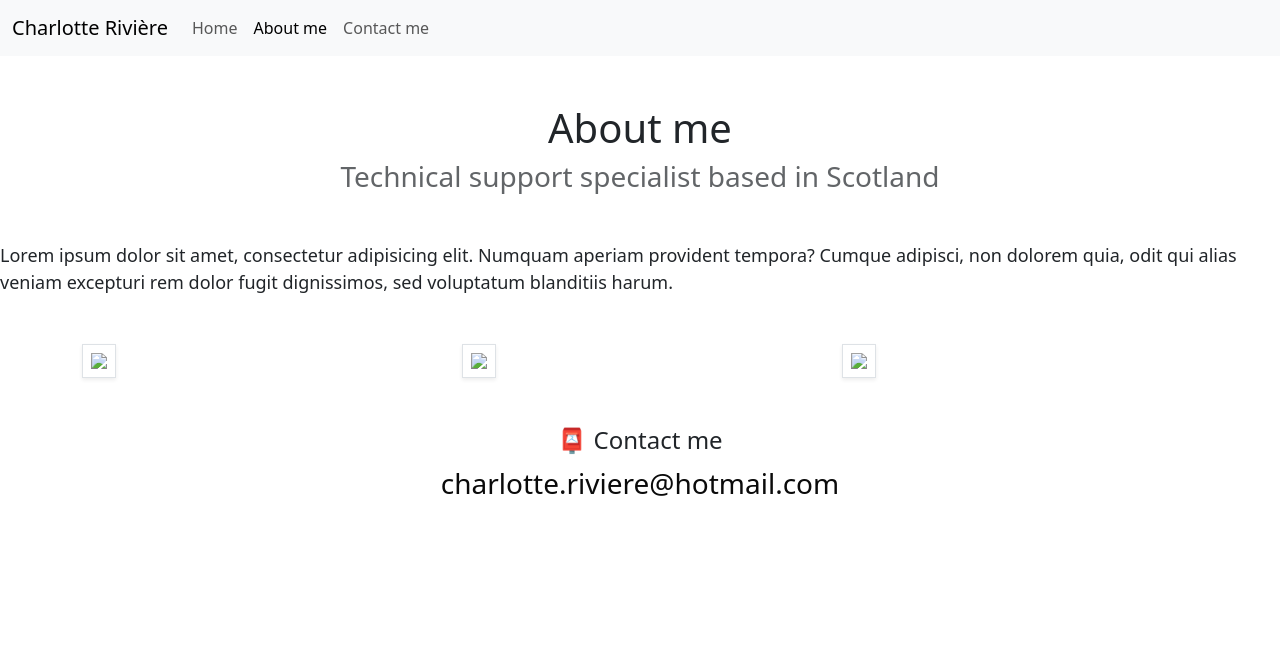
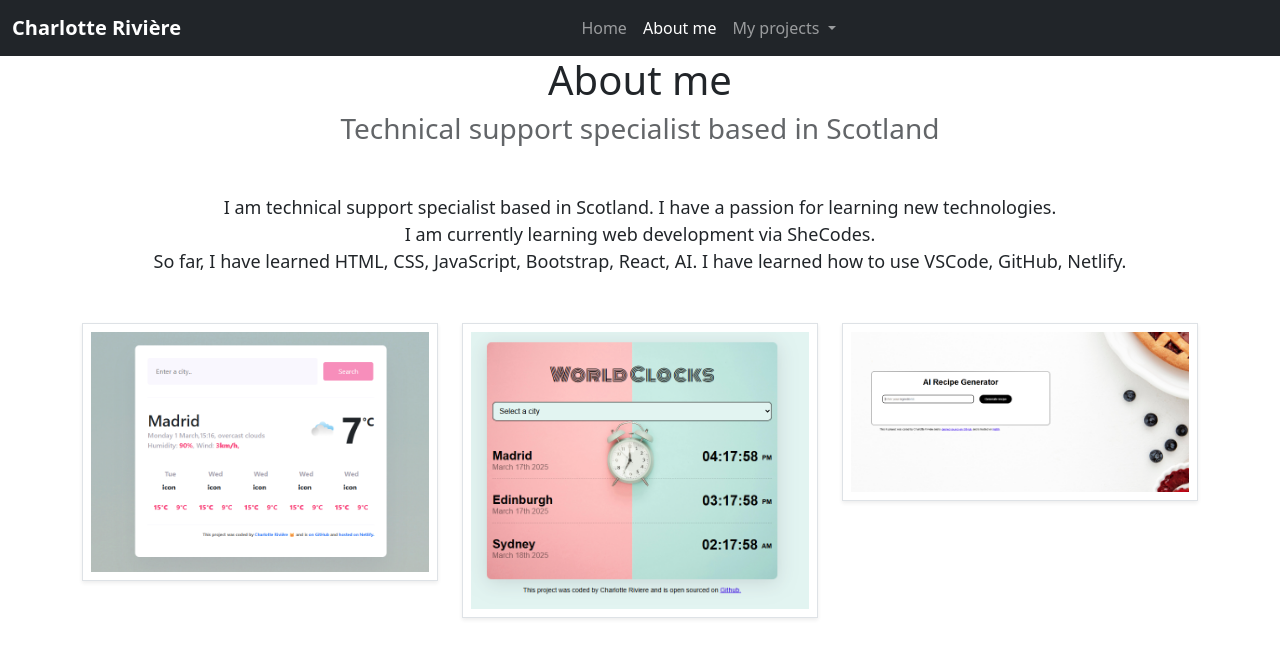
Before and after one commit to Charlotte0211/Portfolio-Charlotte-Riviere, a plain HTML site: page about.html in a window 1280 px wide. Drawn offline with nearby package versions, Linux system fonts and the light colour scheme; files that its build step writes are made by us from their sources.

Commit message:
Update about.html

```diff
--- a/about.html
+++ b/about.html
@@ -14,72 +14,68 @@
     <title>About Charlotte Rivière</title>
   </head>
     <body>
-      <nav class="navbar navbar-expand-lg bg-body-tertiary mb-5">
+      <nav class="navbar navbar-expand-md navbar-dark bg-dark">
   <div class="container-fluid">
-          <a class="navbar-brand" href="index.html">Charlotte Rivière</a>
-          <button
-            class="navbar-toggler"
-            type="button"
-            data-bs-toggle="collapse"
-            data-bs-target="#navbarNav"
-            aria-controls="navbarNav"
-            aria-expanded="false"
-            aria-label="Toggle navigation"
-          >
+    <a class="navbar-brand fw-bold" href="#">Charlotte Rivière</a>
+    <button class="navbar-toggler" type="button" data-bs-toggle="collapse" data-bs-target="#navbarSupportedContent" aria-controls="navbarSupportedContent" aria-expanded="false" aria-label="Toggle navigation">
       <span class="navbar-toggler-icon"></span>
     </button>
-          <div class="collapse navbar-collapse" id="navbarNav">
-            <ul class="navbar-nav">
+    <div class="collapse navbar-collapse" id="navbarSupportedContent">
+      <ul class="navbar-nav mx-auto mb-2 mb-lg-0">
         <li class="nav-item">
-                <a class="nav-link" aria-current="page" href="index.html"
-                  >Home</a
-                >
+          <a class="nav-link" aria-current="page" href="./index.html">Home</a>
         </li>
          <li class="nav-item">
-                <a class="nav-link active" href="about.html">About me</a>
+          <a class="nav-link active" href="#">About me</a>
         </li>
-              <li class="nav-item">
-                <a class="nav-link" href="about.html#contact">Contact me</a>
+                <li class="nav-item dropdown">
+          <a class="nav-link dropdown-toggle" href="#" id="navbarDropdown" role="button" data-bs-toggle="dropdown" aria-expanded="false">
+            My projects
+          </a>
+          <ul class="dropdown-menu" aria-labelledby="navbarDropdown">
+            <li><a class="dropdown-item" href="https://myweatherappcr24.netlify.app/" target="_blank">Weather application</a></li>
+            <li><a class="dropdown-item" href="https://worldclockscr24.netlify.app/" target="_blank">World clocks</a></li>
+            <li><a class="dropdown-item" href="https://frenchrecipesgenerator.netlify.app/"target="_blank">AI recipe generator</a></li>
+          </ul>
         </li>
+             </ul>
+      <ul class="navbar-nav sm-icons">
+        <li><a class="nav-link" href="https://www.linkedin.com/in/charlotteriviere/" target="_blank"><i class="bi bi-linkedin"></i></a></li>
+        <li><a class="nav-link" href="https://github.com/Charlotte0211?tab=repositories"target="_blank"><i class="bi bi-github"></i></a></li>
+        <li><a class="nav-link" href="mailto:charlotte.riviere@hotmail.com"target="_blank"><i class="bi-envelope-at-fill"></i></a></li>
       </ul>
     </div>
   </div>
 </nav>
 
-    <h1>About me</h1>
-    <h3 class= "mb-5">Technical support specialist based in Scotland</h3>
+    <h1 class="text-center">About me</h1>
+    <h3 class= "mb-5 text-center">Technical support specialist based in Scotland</h3>
 
-      <p>
-        Lorem ipsum dolor sit amet, consectetur adipisicing elit. Numquam
-        aperiam provident tempora? Cumque adipisci, non dolorem quia, odit qui
-        alias veniam excepturi rem dolor fugit dignissimos, sed voluptatum
-        blanditiis harum.
+      <p class="text-center">
+        I am technical support specialist based in Scotland. I have a passion for learning new technologies.</br>
+        I am currently learning web development via SheCodes.</br>
+        So far, I have learned HTML, CSS, JavaScript, Bootstrap, React, AI. I have learned how to use VSCode, GitHub, Netlify.
       </p>
 
     </div>
     <div class="container mt-5 mb-5">
       <div class="row">
         <div class="col-sm-4">
-          <img src="images/yoga.png" class="img-fluid shadow-sm p-2 border" />
+          <img src="images/weatherapp.png" class="img-fluid shadow-sm p-2 border" />
         </div>
         <div class="col-sm-4">
           <img
-            src="images/weather.png"
+            src="images/worldclock.png"
             class="img-fluid shadow-sm p-2 border"
           />
         </div>
         <div class="col-sm-4">
-          <img src="images/yogurt.png" class="img-fluid shadow-sm p-2 border" />
+          <img src="images/AIrecipegenerator.png" class="img-fluid shadow-sm p-2 border" />
         </div>
       </div>
     </div>
 
-    <div id="contact">
-      <h4>📮 Contact me</h4>
-      <a href="mailto: charlotte.riviere@hotmail.com" class="email-link">
-        charlotte.riviere@hotmail.com
-      </a>
-    </div>
+
     <script
       src="https://cdn.jsdelivr.net/npm/bootstrap@5.3.3/dist/js/bootstrap.bundle.min.js"
       integrity="sha384-YvpcrYf0tY3lHB60NNkmXc5s9fDVZLESaAA55NDzOxhy9GkcIdslK1eN7N6jIeHz"
```
Also changed, not shown: index.html (+1 -1 lines). Lines whose indentation alone changed are shown as unchanged.
